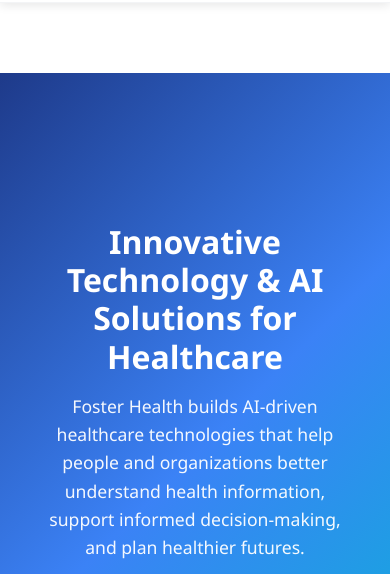
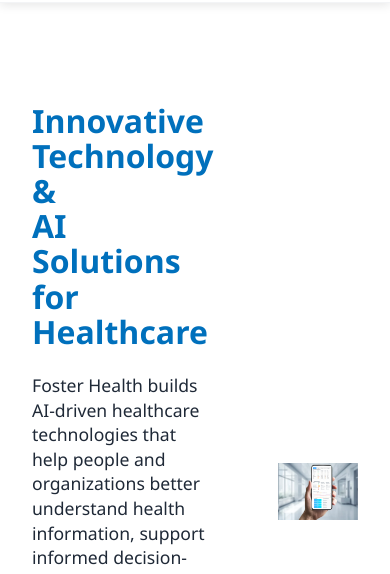
Before and after one commit to MsGuided73/FosterHealth.care, a plain HTML site: page index.html in a window 390 px wide. Shown: the part 248-822 px from the top of the page. Drawn offline with Linux system fonts and the light colour scheme.

Commit message:
Revise hero section to two-column layout with cellphone image and updated styling

```diff
--- a/index.html
+++ b/index.html
@@ -120,26 +120,54 @@
 
         /* Hero Section */
         .hero {
-            background: linear-gradient(135deg, var(--primary-blue) 0%, var(--secondary-blue) 50%, var(--accent-cyan) 100%);
-            color: var(--white);
-            padding: 150px 2rem 100px;
-            text-align: center;
-            margin-top: 70px;
+            background: var(--white);
+            padding: 100px 2rem 40px;
+        }
+
+        .hero-content {
+            max-width: 1200px;
+            margin: 0 auto;
+            display: flex;
+            align-items: center;
+            gap: 4rem;
+            text-align: left;
+        }
+
+        .hero-text {
+            flex: 1.2;
+        }
+
+        .hero-image {
+            flex: 1;
+            display: flex;
+            justify-content: flex-end;
+        }
+
+        .hero-image img {
+            max-width: 100%;
+            height: auto;
         }
 
         .hero h1 {
-            font-size: 3rem;
-            margin-bottom: 1rem;
-            line-height: 1.2;
+            font-size: 3.2rem;
+            margin-bottom: 1.5rem;
+            line-height: 1.1;
+            color: #0070bc;
+            font-weight: 800;
         }
 
         .hero p {
-            font-size: 1.3rem;
+            font-size: 1.4rem;
             margin-bottom: 2rem;
-            max-width: 800px;
-            margin-left: auto;
-            margin-right: auto;
-            opacity: 0.95;
+            color: var(--dark-gray);
+            line-height: 1.4;
+            max-width: 100%;
+        }
+
+        .hero-separator {
+            max-width: 1200px;
+            margin: 0 auto 40px;
+            border-bottom: 5px solid var(--primary-blue);
         }
 
         /* Section Styles */
@@ -356,10 +384,18 @@
     </header>
 
     <section class="hero">
-        <h1>Innovative Technology & AI Solutions for Healthcare</h1>
-        <p>Foster Health builds AI-driven healthcare technologies that help people and organizations better understand health information, support informed decision-making, and plan healthier futures.</p>
-        <p>Our platforms are designed to support—not replace—human expertise by transforming complex healthcare data into clear, actionable insights.</p>
+        <div class="hero-content">
+            <div class="hero-text">
+                <h1>Innovative Technology &<br>AI Solutions for Healthcare</h1>
+                <p>Foster Health builds AI-driven healthcare technologies that help people and organizations better understand health information, support informed decision-making, and plan healthier futures.</p>
+                <p>Our platforms are designed to support—not replace—human expertise by transforming complex healthcare data into clear, actionable insights.</p>
+            </div>
+            <div class="hero-image">
+                <img src="assets/fh_asset_cellphone.png" alt="Foster Health Solution on Cellphone">
+            </div>
+        </div>
     </section>
+    <div class="hero-separator"></div>
 
     <section id="solutions">
         <h2>Our Solutions</h2>
```
